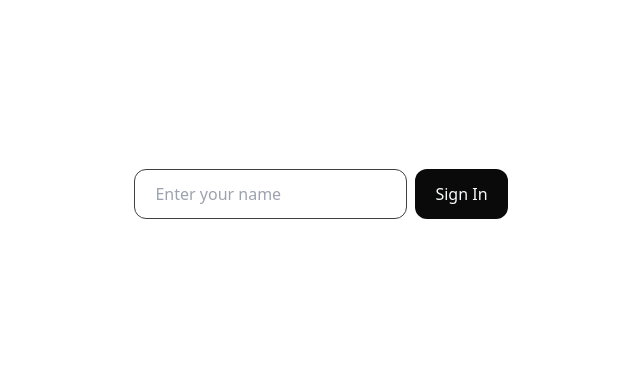
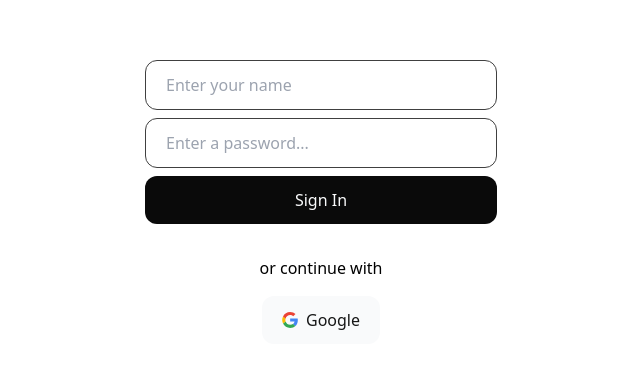
Before and after one commit to JuxtNorth/TestVisionAI, a React (Vite) app in the folder frontend/: page /signup in a window 1280 px wide. Shown: the part 206-574 px from the top of the page, without its empty margins (319-959 px from the left). Built offline with nearby package versions, Linux system fonts and the light colour scheme.

Commit message:
feat: update signup form

```diff
--- /dev/null
+++ b/frontend/src/assets/google.jsx
@@ -0,0 +1,29 @@
+import * as React from "react";
+
+export const GoogleIcon = (props) => (
+  <svg
+    width="1em"
+    height="1em"
+    viewBox="0 0 256 262"
+    xmlns="http://www.w3.org/2000/svg"
+    preserveAspectRatio="xMidYMid"
+    {...props}
+  >
+    <path
+      d="M255.878 133.451c0-10.734-.871-18.567-2.756-26.69H130.55v48.448h71.947c-1.45 12.04-9.283 30.172-26.69 42.356l-.244 1.622 38.755 30.023 2.685.268c24.659-22.774 38.875-56.282 38.875-96.027"
+      fill="#4285F4"
+    />
+    <path
+      d="M130.55 261.1c35.248 0 64.839-11.605 86.453-31.622l-41.196-31.913c-11.024 7.688-25.82 13.055-45.257 13.055-34.523 0-63.824-22.773-74.269-54.25l-1.531.13-40.298 31.187-.527 1.465C35.393 231.798 79.49 261.1 130.55 261.1"
+      fill="#34A853"
+    />
+    <path
+      d="M56.281 156.37c-2.756-8.123-4.351-16.827-4.351-25.82 0-8.994 1.595-17.697 4.206-25.82l-.073-1.73L15.26 71.312l-1.335.635C5.077 89.644 0 109.517 0 130.55s5.077 40.905 13.925 58.602l42.356-32.782"
+      fill="#FBBC05"
+    />
+    <path
+      d="M130.55 50.479c24.514 0 41.05 10.589 50.479 19.438l36.844-35.974C195.245 12.91 165.798 0 130.55 0 79.49 0 35.393 29.301 13.925 71.947l42.211 32.783c10.59-31.477 39.891-54.251 74.414-54.251"
+      fill="#EB4335"
+    />
+  </svg>
+);
--- a/frontend/src/pages/signup.jsx
+++ b/frontend/src/pages/signup.jsx
@@ -1,4 +1,5 @@
 import { useForm } from "react-hook-form";
+import { GoogleIcon } from "../assets/Google";
 
 export default function Signup() {
   const { register, handleSubmit } = useForm();
@@ -8,13 +9,22 @@
   };
 
   return (
-    <main className="h-screen w-screen grid place-items-center">
-      <form onSubmit={handleSubmit(onSubmit)} className="flex flex-wrap gap-2">
+    <main className="h-screen w-screen flex justify-center items-center flex-col gap-4">
+      <form
+        onSubmit={handleSubmit(onSubmit)}
+        className="flex flex-col gap-2 p-4 md:w-96"
+      >
         <input
-          className="px-5 py-3 border border-neutral-700 rounded-xl focus:outline-none focus:ring focus:ring-indigo-500 ring-offset-1"
+          className="px-5 py-3 block w-full border border-neutral-700 rounded-xl focus:outline-none focus:ring focus:ring-indigo-500 ring-offset-1"
           type="text"
           placeholder="Enter your name"
           {...register("username", { required: true })}
+        />
+        <input
+          className="px-5 py-3 block w-full border border-neutral-700 rounded-xl focus:outline-none focus:ring focus:ring-indigo-500 ring-offset-1"
+          type="password"
+          placeholder="Enter a password..."
+          {...register("password", { required: true, minLength: 4 })}
         />
         <button
           className="px-5 py-3 rounded-xl bg-neutral-950 text-gray-50 hover:bg-neutral-900"
@@ -23,6 +33,10 @@
           Sign In
         </button>
       </form>
+      <p>or continue with</p>
+      <button className="px-5 py-3 w-fit rounded-xl bg-gray-50 text-neutral-900 hover:bg-neutral-900 flex gap-2 items-center">
+        <GoogleIcon /> Google
+      </button>
     </main>
   );
 }
```
Also changed, not shown: 1 other file (tests, documents, lock files or other folders).
